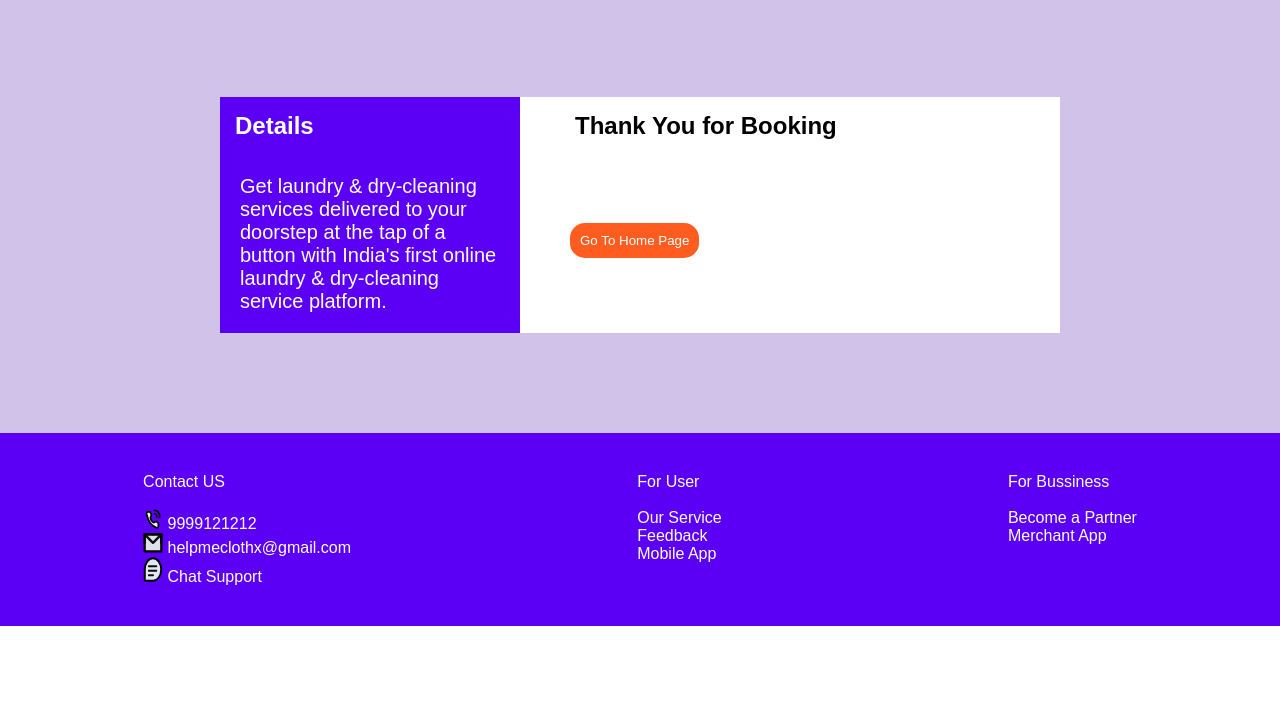
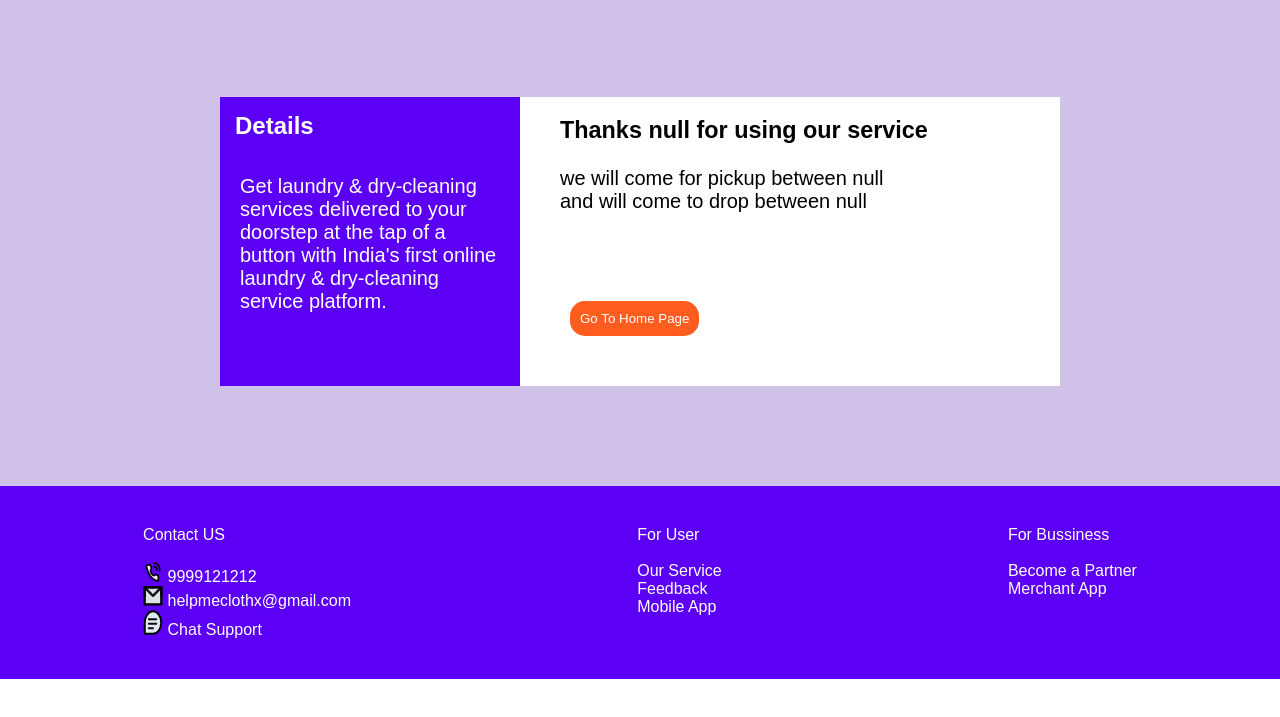
Before and after one commit to officialclothx/ourproject, a plain HTML site: page thankyou.html in a window 1280 px wide. Shown: the part 67-784 px from the top of the page. Drawn offline with Linux system fonts and the light colour scheme.

Commit message:
updated thankyou message

```diff
--- a/thankyou.html
+++ b/thankyou.html
@@ -7,7 +7,7 @@
     <meta name="viewport" content="width=device-width, initial-scale=1.0">
     <link rel="stylesheet" href="design.css">
     <link rel="stylesheet" href="booking.css">
-    <title>Document</title>
+    <title>Thank You Page</title>
 </head>
 
 <body>
@@ -38,7 +38,7 @@
                 </p>
             </div>
             <div class="book_form">
-                <h2 class="form-thanks-text" > Thank You for Booking</h2>
+                <p class="form-thanks-text" id="thanks-message" > Thank You for Booking</p>
                     <br><button class="sendbutton" type="submit" onclick="window.location.href='index.html';" >Go To Home Page</button>
             </div>
         </div>
@@ -95,6 +95,11 @@
             Merchant App<br>
         </div>
     </footer>
+     <script>
+        var name = localStorage.getItem('name');
+        var pickup = localStorage.getItem('pickup');
+        var drop = localStorage.getItem('drop');
+        document.getElementById("thanks-message").innerHTML = "<h3>Thanks "+ name +" for using our service</h3> <br> we will come for pickup between "+ pickup + "<br> and will come to drop between "+ drop;
+    </script>
 </body>
-
 </html>
```
